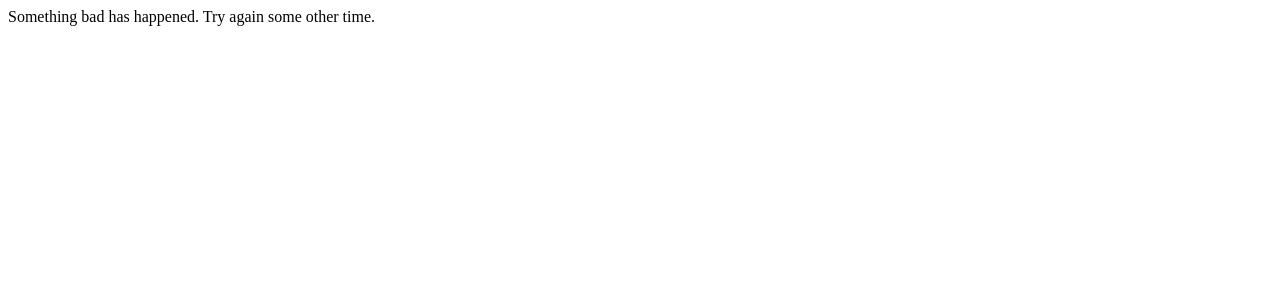
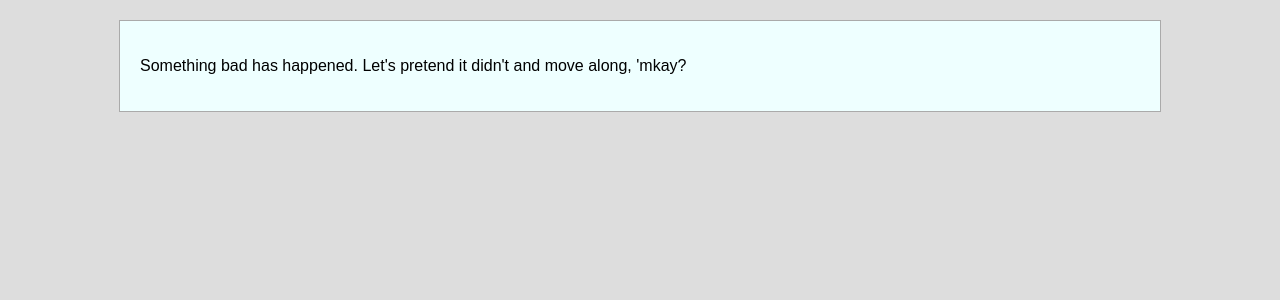
Before and after one commit to frankcaron/LocalLoyalty, a Flask app: template templates/error.html in a window 1280 px wide. Shown: the top 300 px of the page. Run offline with Flask 2, Linux system fonts and the light colour scheme; the template is opened without the code that fills it, so the values that code supplies are empty; parts of the project's set-up code (start-up, migrations or seed data) failed here and were passed over.

Commit message:
CSS styling ahoy

```diff
--- a/templates/error.html
+++ b/templates/error.html
@@ -1,2 +1,15 @@
-Something bad has happened.
-Try again some other time.
+<html>
+<head>
+	<title>Local Loyalty - Oops!</title>
+	<link rel="stylesheet" type="text/css" href="style/localloyalty-main.css">
+</head>
+<body>
+	<div id="header"></div>
+	<div id="nav"></div>
+	<div id="container">
+		<div id="body">
+			<p>Something bad has happened. Let's pretend it didn't and move along, 'mkay?</p>
+		</div>
+	</div>
+</body>
+</html>
--- a/templates/style/localloyalty-main.css
+++ b/templates/style/localloyalty-main.css
@@ -0,0 +1,41 @@
+/*
+
+ Local Loyalty Styling
+ 2014, frankcaron.com
+
+*/
+
+/* ====== Base ======== */
+
+html {
+  font-family: sans-serif;
+  -webkit-text-size-adjust: 100%;
+      -ms-text-size-adjust: 100%;
+}
+body {
+	background-color: #DDD;
+}
+
+/* ====== Struct ======== */
+
+div#header {
+
+}
+
+div#nav {
+
+}
+
+div#container {
+	width: 100%;
+}
+
+div#body {
+	width: 1000px;
+	margin-left: auto;
+	margin-right: auto;
+	margin-top: 20px;
+	background-color: #EFF;
+	padding: 20px;
+	border: 1px solid #AAA;
+}
--- a/templates/thanks.html
+++ b/templates/thanks.html
@@ -1,7 +1,7 @@
 <html>
 <head>
 	<title>Local Loyalty - Associate Your Account</title>
-	<link rel="stylesheet" type="text/css" href="/style/localloyalty-main.css">
+	<link rel="stylesheet" type="text/css" href="style/localloyalty-main.css">
 </head>
 <body>
 	<div id="header"></div>
```
